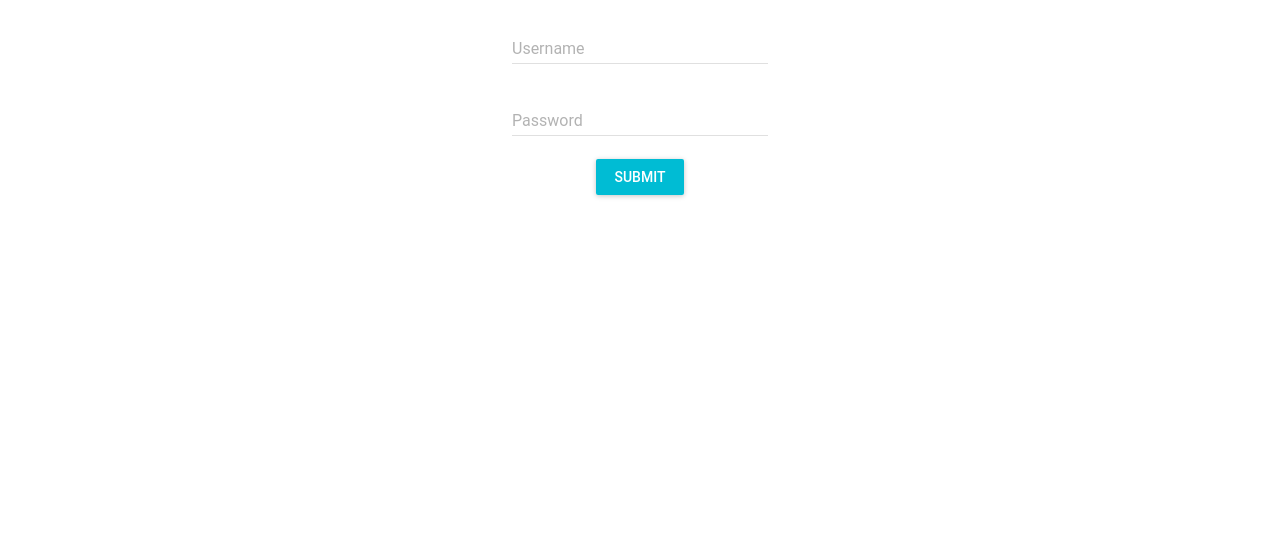
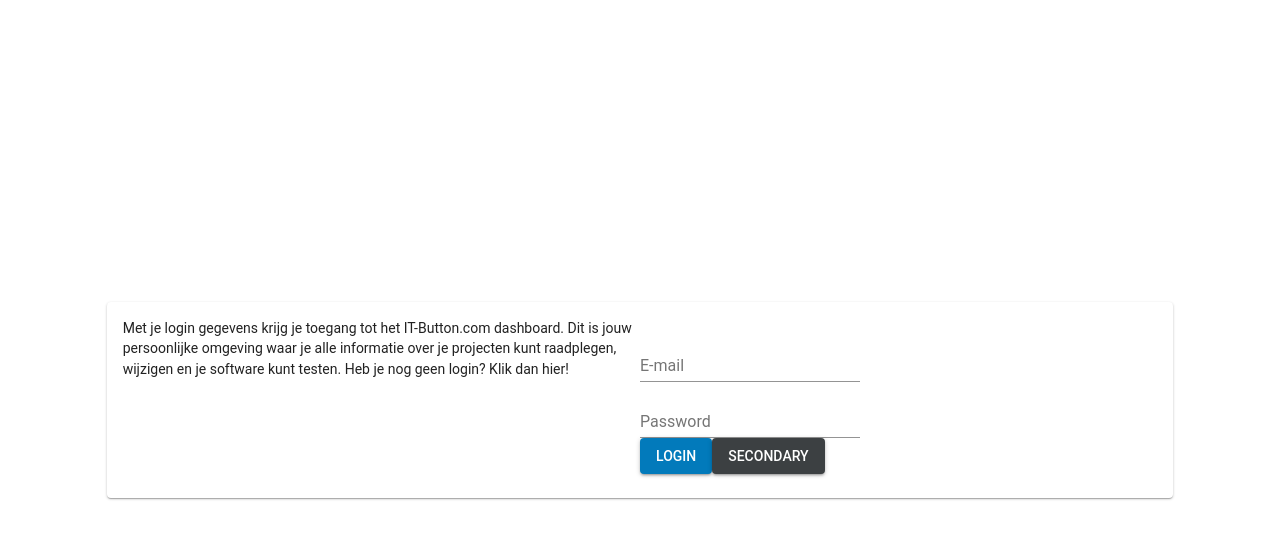
Before and after one commit to tcse9/react-dashboard-frontend, a React (Create React App) app: page / in a window 1280 px wide. Shown: the top 538 px of the page. Built offline with nearby package versions, Linux system fonts and the light colour scheme.

Commit message:
theme customize material button implement

```diff
--- a/package.json
+++ b/package.json
@@ -3,6 +3,8 @@
   "version": "0.1.0",
   "private": true,
   "dependencies": {
+    "@material-ui/core": "^3.3.2",
+    "@material/button": "^0.40.1",
     "axios": "^0.18.0",
     "material-ui": "^0.20.2",
     "react": "^16.6.0",
--- a/src/App.css
+++ b/src/App.css
@@ -19,7 +19,7 @@
 }
 
 .App-link {
-  color: #61dafb;
+  color: #027abb;
 }
 
 @keyframes App-logo-spin {
--- a/src/Login.js
+++ b/src/Login.js
@@ -1,93 +1,150 @@
 
-import { MuiThemeProvider, createMuiTheme } from 'material-ui/styles';
-import AppBar from 'material-ui/AppBar';
-import RaisedButton from 'material-ui/RaisedButton';
-import TextField from 'material-ui/TextField';
-import React, { Component } from 'react';
-import theme from './AppTheme';
+import React from 'react';
+import PropTypes from 'prop-types';
+import Grid from '@material-ui/core/Grid';
+import Button from '@material-ui/core/Button';
+import TextField from '@material-ui/core/TextField';
+import { MuiThemeProvider, createMuiTheme, withStyles } from '@material-ui/core/styles';
+// import { lightBlue, purple } from '@material-ui/core/colors';
+import Card from '@material-ui/core/Card';
+import CardContent from '@material-ui/core/CardContent';
+import Typography from '@material-ui/core/Typography';
 
+const theme = createMuiTheme({
+    palette: {
+        primary: {
+            main: '#027abb',
+        },
+        secondary: {
+            main: '#3C4042',
+        },
+    },
+});
 
-class Login extends Component {
-    constructor(props) {
-        super(props);
-        this.state = {
-            username: '',
-            password: ''
-        }
-    }
-    render() {
+const styles = {
+    authWrapper: {
+        position: 'absolute',
+        width: '100%',
+        height: '100%',
+    },
+    row: {
+        height: '100%',
+    },
+};
+
+function Login(props) {
+    const { classes } = props;
         return (
-            <div className="App">
+        <div className={classes.authWrapper}>
             <MuiThemeProvider theme = {theme}>
-                    <div>
-
+                <Grid className={classes.row}
+                    container
+                    direction="row"
+                    justify="center"
+                    alignItems="center"
+                    >
+                    <Grid item xs={10}>
+                        <Card>
+                            <CardContent>
+                            <Grid container>
+                                <Grid item xs={6}>
+                                <Typography paragraph={true}>
+                                    Met je login gegevens krijg je toegang tot het IT-Button.com dashboard. Dit is jouw persoonlijke omgeving waar je alle informatie over je projecten kunt raadplegen, wijzigen en je software kunt testen. Heb je nog geen login? Klik dan hier!
+                                </Typography>
+                                </Grid>
+                                <Grid item xs={6}>
                                     <TextField
-                            hintText="Enter your Username"
-                            floatingLabelText="Username"
-                            onChange={(event, newValue) => this.setState({ username: newValue })}
+                                        label="E-mail"
+                                        placeholder="Enter your email address"
+                                        className="textField"
+                                        margin="normal"
+                                        color="primary"
+                                        // onChange={(event, newValue) => this.setState({ username: newValue })}
                                     />
-                        <br />
+                                    <br/>
                                     <TextField
                                         type="password"
-                            hintText="Enter your Password"
-                            floatingLabelText="Password"
-                            onChange={(event, newValue) => this.setState({ password: newValue })}
+                                        label="Password"
+                                        placeholder="Enter your Password"
+                                        className="textField"
+                                        color="primary"
+                                        // onChange={(event, newValue) => this.setState({ password: newValue })}
                                     />
-                        <br />
-                        <RaisedButton label="Submit" primary={true} style = {style} color = "primary" onClick={(event) => {
+                                    <br/>
+                                    <Button variant="contained" color = "primary">
+                                        Login
+                                    </Button>
+                                    <Button variant="contained" color = "secondary">
+                                        secondary
+                                    </Button>
+                                    {/* <Button variant="contained" color = "primary" onClick={(event) => {
                                         if(this.handleValidation())
                                             this.handleClick(event)
                                         else
-                                alert("Enter a username")}} />
-                    </div>
+                                            alert("Enter a username")}}>
+                                        Login
+                                    </Button>  */}
+                                </Grid>
+                            </Grid>
+                            </CardContent>
+                        </Card>
+                    </Grid>
+                </Grid>
             </MuiThemeProvider>
         </div>
     );
 }
 
+// class Login extends Component {
+//     constructor(props) {
+//         super(props);
+//         this.state = {
+//             username: '',
+//             password: ''
+//         }
+//     }
 
-    handleClick(event) {
-        //alert("Click event called");
-    }
+//     handleClick(event) {
+//         alert("Click event called");
+//     }
 
 
-    handleValidation() {
-        let username = this.state.username;
-        let password = this.state.password;
-        let errors = {};
-        let formIsValid = true;
+//     handleValidation() {
+//         let username = this.state.username;
+//         let password = this.state.password;
+//         let errors = {};
+//         let formIsValid = true;
 
-        //Name
-        if (!username) {
-            formIsValid = false;
-            errors["username"] = "Cannot be empty";
-        }
+//         //Name
+//         if (!username) {
+//             formIsValid = false;
+//             errors["username"] = "Cannot be empty";
+//         }
 
-        if (typeof username !== "undefined") {
-            if (!username.match(/^[a-zA-Z]+$/)) {
-                formIsValid = false;
-                errors["username"] = "Only letters";
-            }
-        }
+//         if (typeof username !== "undefined") {
+//             if (!username.match(/^[a-zA-Z]+$/)) {
+//                 formIsValid = false;
+//                 errors["username"] = "Only letters";
+//             }
+//         }
 
 
 
-        var re = new RegExp("^(?=.*\d)(?=.*[a-z])(?=.*[A-Z]).{8,32}$");
-        var isOk = re.test(password);
-        if (isOk) {
+//         var re = new RegExp("^(?=.*\d)(?=.*[a-z])(?=.*[A-Z]).{8,32}$");
+//         var isOk = re.test(password);
+//         if (isOk) {
 
-        this.setState({ password: password });
-        } else {
-            alert('Enter a valid password');
-        }
+//         this.setState({ password: password });
+//         } else {
+//             alert('Enter a valid password');
+//         }
 
-        return formIsValid;
-    }
-}
-const style = {
-    margin: 15,
+//         return formIsValid;
+//     }
+// }
+
+Login.propTypes = {
+    classes: PropTypes.object.isRequired,
   };
 
-
-
-export default Login;
+export default withStyles(styles)(Login);
--- a/src/index.js
+++ b/src/index.js
@@ -1,7 +1,7 @@
 import React from 'react';
 import ReactDOM from 'react-dom';
 import './index.css';
-import App from './App';
+// import App from './App';
 import * as serviceWorker from './serviceWorker';
 import Login from './Login';
 
```
Lines whose indentation alone changed are shown as unchanged.
